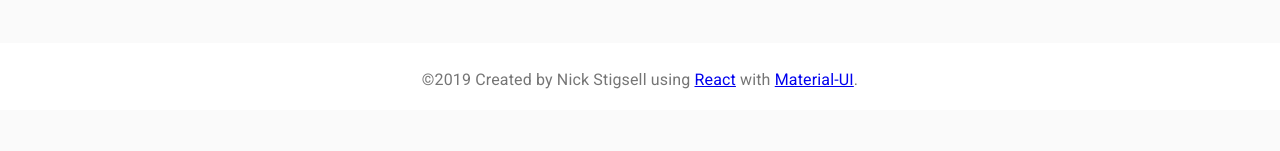
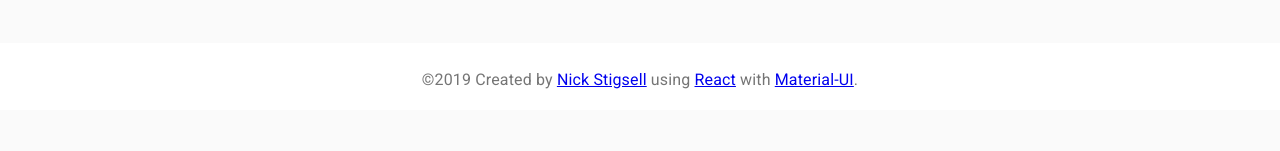
Before and after one commit to stigsell/recipes, a React (Create React App) app: page / in a window 1280 px wide. Shown: the part 149-300 px from the top of the page. Built offline with nearby package versions, Linux system fonts and the light colour scheme; no server answers.

Commit message:
Update README and add link in Footer

```diff
--- a/src/Footer.js
+++ b/src/Footer.js
@@ -21,7 +21,7 @@ class Footer extends React.Component {
 		        <Typography variant="h6" align="center" gutterBottom>
 		        </Typography>
 		        <Typography variant="subtitle1" align="center" color="textSecondary" component="p">
-		          ©2019 Created by Nick Stigsell using <a href="http://reactjs.org">React</a> with <a href="http://material-ui.com">Material-UI</a>.
+		          ©2019 Created by <a href="http://github.com/stigsell">Nick Stigsell</a> using <a href="http://reactjs.org">React</a> with <a href="http://material-ui.com">Material-UI</a>.
 		        </Typography>
 		    </footer>
 		)
```
Also changed, not shown: 1 other file (tests, documents, lock files or other folders).
